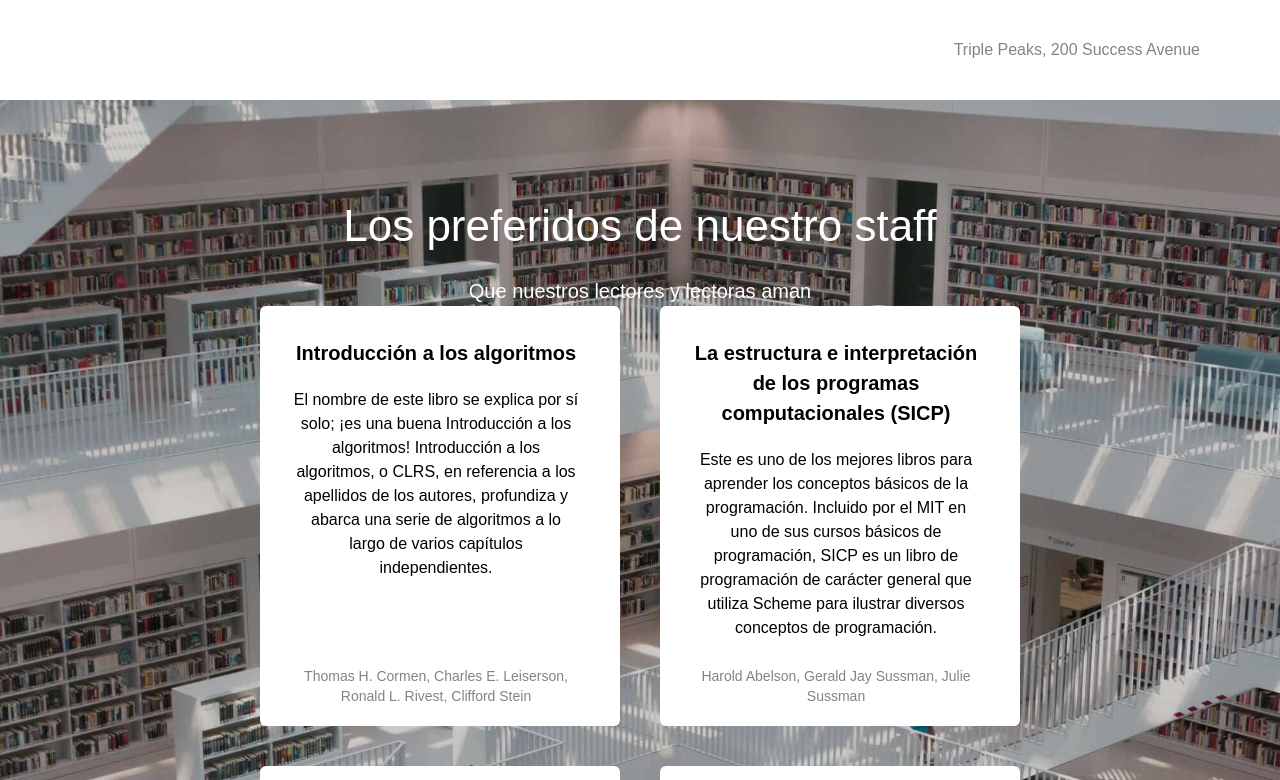
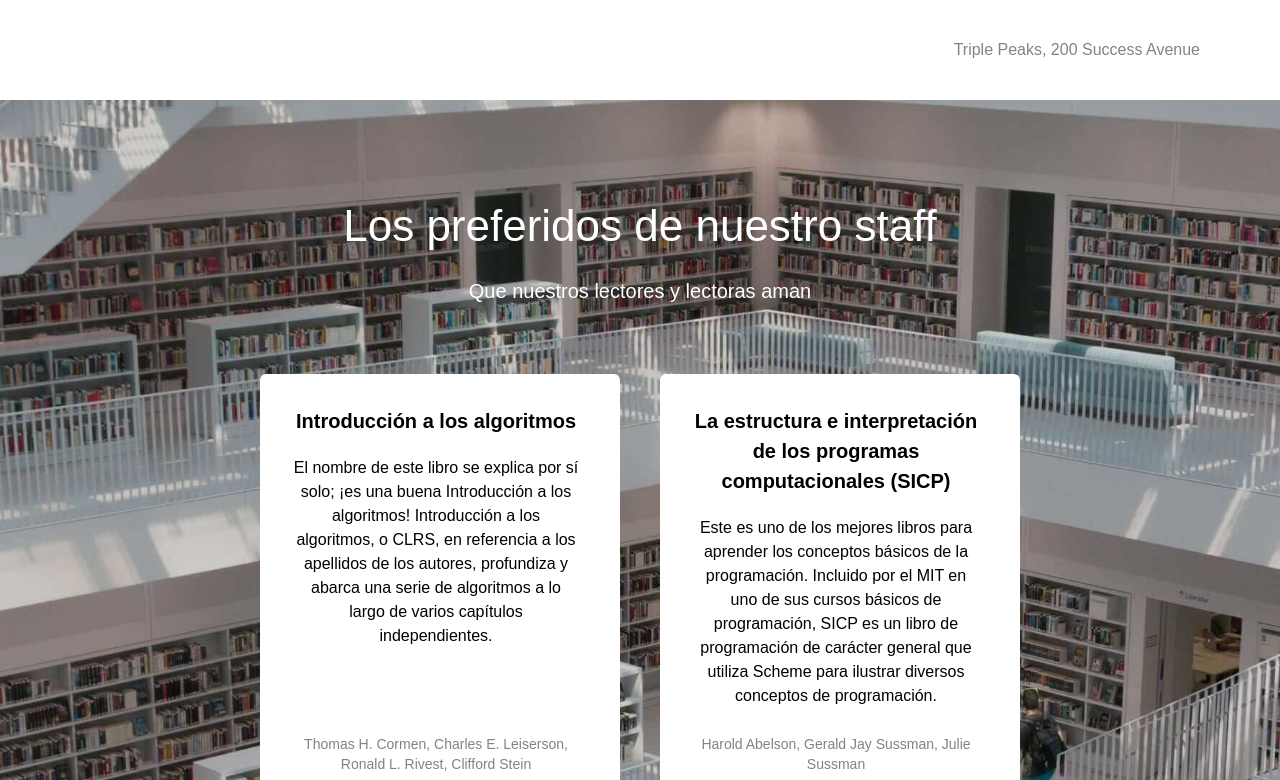
Before and after one commit to JManzanilla/web_project_library_es, a plain HTML site: page index.html in a window 1280 px wide. Shown: the part 700-1480 px from the top of the page. Drawn offline with Linux system fonts and the light colour scheme.

Commit message:
Correcciona errores de CSS

```diff
--- a/styles/style.css
+++ b/styles/style.css
@@ -93,10 +93,10 @@
 .content {
 }
 .staff {
-  padding-top: 100px;
+  padding: 100px 0 140px;
   background-image: url("../images/staff_picks_background.jpg");
   background-repeat: no-repeat;
-  background-size: 100%;
+  background-size: cover;
 }
 
 .staff__title {
@@ -128,7 +128,9 @@
   row-gap: 40px;
   column-gap: 40px;
   margin-top: 68px;
-  margin: auto;
+  margin-bottom: 0;
+  margin-left: auto;
+  margin-right: auto;
   padding-left: 0;
 }
 .card {
```
